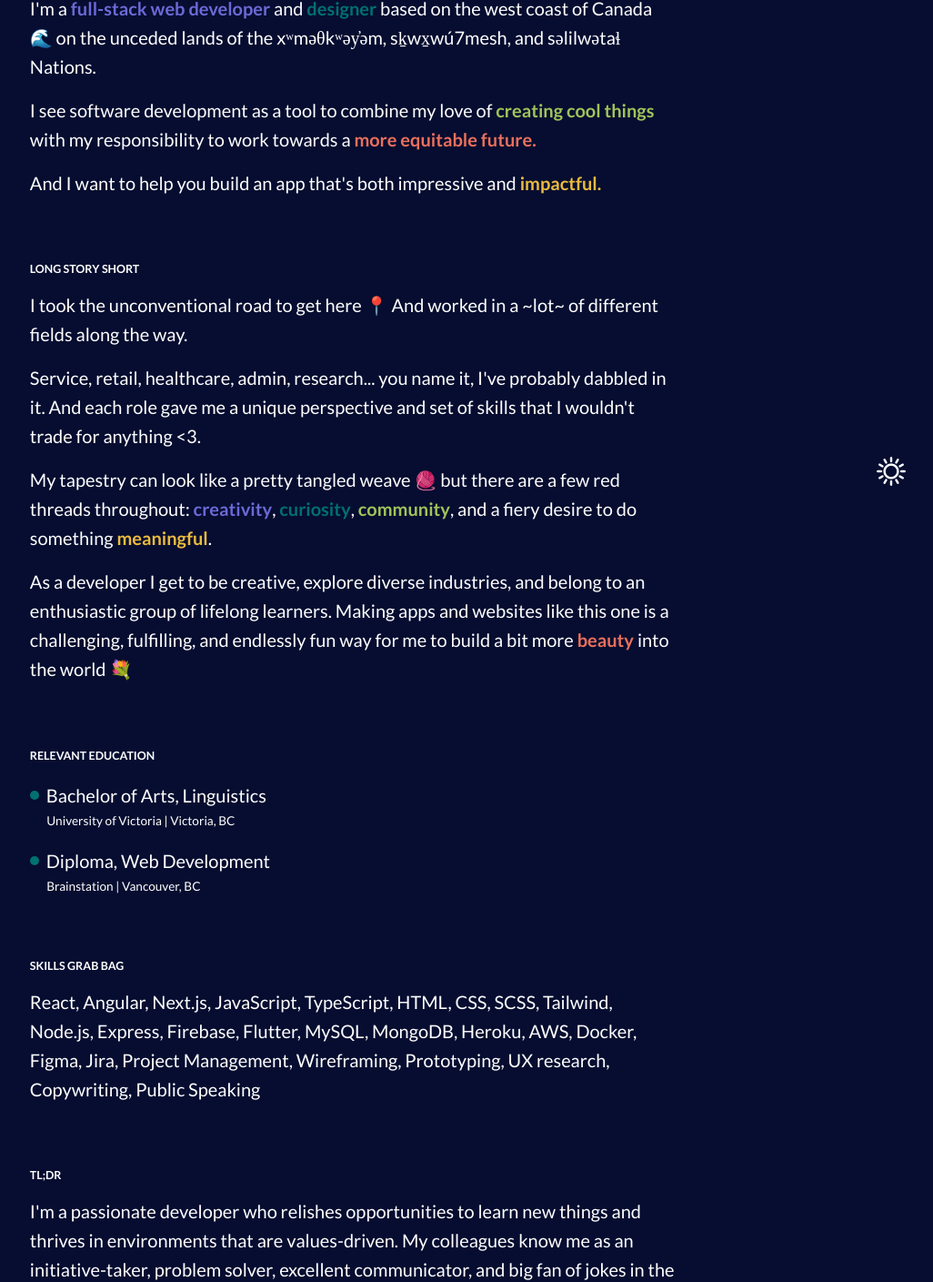
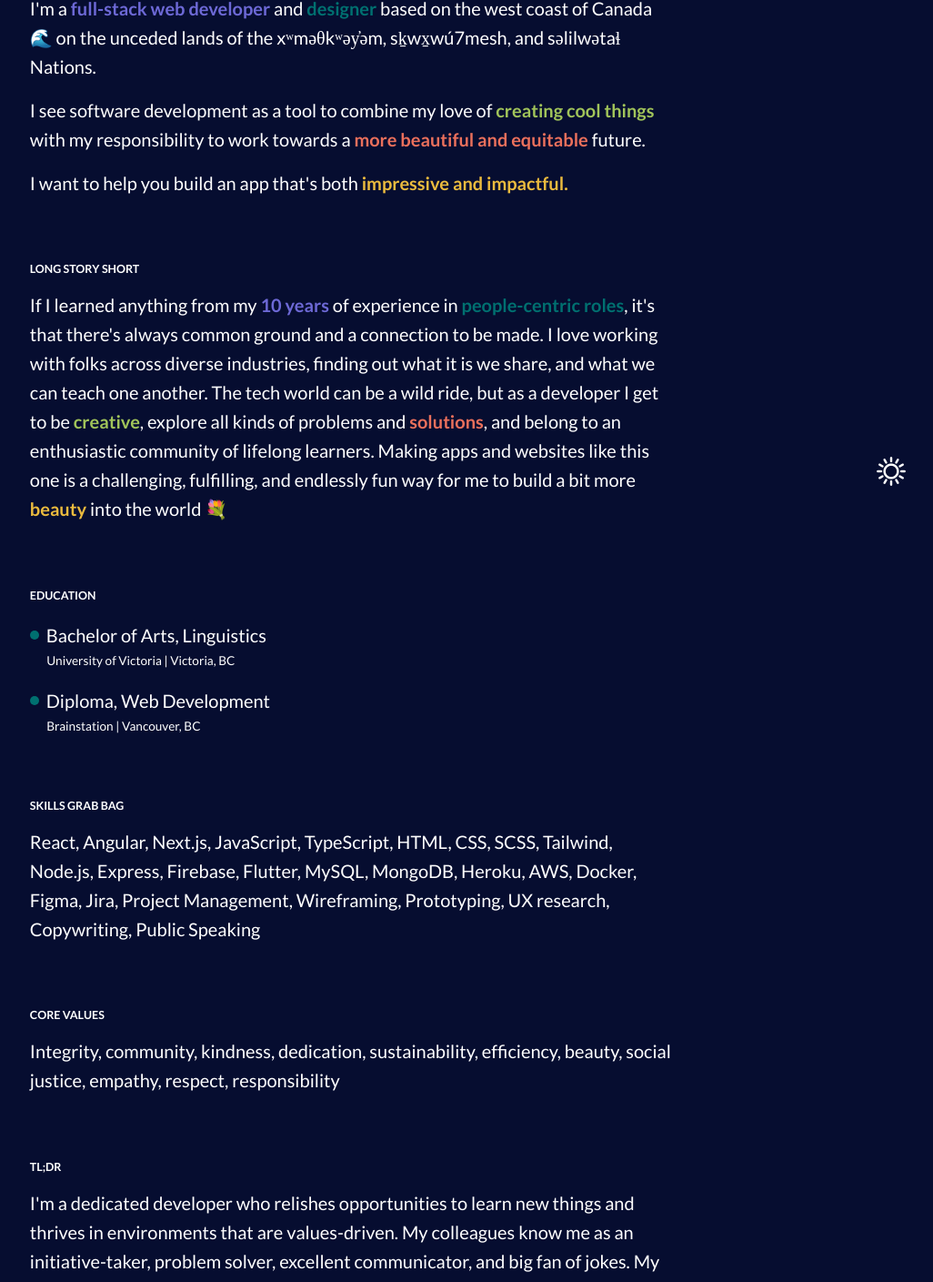
Before and after one commit to surayaclemens/portfolio, a React (Create React App) app: page / in a window 1280 px wide. Shown: the part 234-1643 px from the top of the page at 91% size, without its empty margins (252-1278 px from the left). Built offline with nearby package versions, Linux system fonts and the light colour scheme.

Commit message:
update main page copy

```diff
--- a/src/Pages/HomePage/HomePage.js
+++ b/src/Pages/HomePage/HomePage.js
@@ -27,22 +27,19 @@ function HomePage () {
                 <h3 className='home__subheader'>nice to meet you</h3>
                 <p className='home__body'>Hey, I'm Suraya 👋🏽 </p>
                 <p className='home__body'>I'm a <span className="home__body--purple">full-stack web developer</span> and <span className="home__body--forest">designer </span>based on the west coast of Canada 🌊 on the unceded lands of the xʷməθkʷəy̓əm, sḵwx̱wú7mesh, and səlilwətaɬ Nations.</p>
-                <p className='home__body'>I see software development as a tool to combine my love of <span className="home__body--green">creating cool things </span>with my responsibility to work towards a <span className="home__body--pink">more equitable future. </span></p>
-                <p className='home__body'>And I want to help you build an app that's both impressive and <span className="home__body--yellow">impactful.</span></p>
+                <p className='home__body'>I see software development as a tool to combine my love of <span className="home__body--green">creating cool things </span>with my responsibility to work towards a <span className="home__body--pink">more beautiful and equitable</span> future.</p>
+                <p className='home__body'>I want to help you build an app that's both <span className="home__body--yellow">impressive and impactful.</span></p>
             </section>
 
             {/* BACKGROUND */}
             <section className='home__section'>
                 <h3 className='home__subheader'>Long story short</h3>
-                <p className='home__body'>I took the unconventional road to get here 📍 And worked in a ~lot~ of different fields along the way.</p>
-                <p className='home__body'>Service, retail, healthcare, admin, research... you name it, I've probably dabbled in it. And each role gave me a unique perspective and set of skills that I wouldn't trade for anything &lt;3. </p>
-                <p className='home__body'>My tapestry can look like a pretty tangled weave 🧶 but there are a few red threads throughout: <span className="home__body--purple">creativity</span>,<span className="home__body--forest"> curiosity</span>,<span className="home__body--green"> community</span>, and a fiery desire to do something <span className="home__body--yellow">meaningful</span>.</p>
-                <p className='home__body'>As a developer I get to be creative, explore diverse industries, and belong to an enthusiastic group of lifelong learners. Making apps and websites like this one is a challenging, fulfilling, and endlessly fun way for me to build a bit more <span className="home__body--pink">beauty</span> into the world 💐 </p>
+                <p className='home__body'>If I learned anything from my <span className="home__body--purple">10 years</span> of experience in <span className="home__body--forest">people-centric roles</span>, it's that there's always common ground and a connection to be made. I love working with folks across diverse industries, finding out what it is we share, and what we can teach one another. The tech world can be a wild ride, but as a developer I get to be <span className="home__body--green">creative</span>, explore all kinds of problems and <span className="home__body--pink">solutions</span>, and belong to an enthusiastic community of lifelong learners. Making apps and websites like this one is a challenging, fulfilling, and endlessly fun way for me to build a bit more <span className="home__body--yellow">beauty</span> into the world 💐 </p>
             </section>
 
             {/* EDUCATION */}
             <section className='home__section'>
-                <h3 className='home__subheader'>Relevant Education</h3>
+                <h3 className='home__subheader'>Education</h3>
                 <div className='text-row'>
                   <div className='text-row__bullet'></div>
                   <p className='home__body home__body--list'>Bachelor of Arts, Linguistics</p>
@@ -61,11 +58,17 @@ function HomePage () {
                   <p className='home__body home__body'>React, Angular, Next.js, JavaScript, TypeScript, HTML, CSS, SCSS, Tailwind, Node.js, Express, Firebase, Flutter, MySQL, MongoDB, Heroku, AWS, Docker, Figma, Jira, Project Management, Wireframing, Prototyping, UX research, Copywriting, Public Speaking</p>
             </section>
 
+          {/* CORE VALUES */}
+            <section className='home__section'>
+                <h3 className='home__subheader'>Core Values</h3>
+                  <p className='home__body home__body'>Integrity, community, kindness, dedication, sustainability, efficiency, beauty, social justice, empathy, respect, responsibility</p>
+            </section>
+
             {/* TLDR */}
             <section className='home__section'>
                 <h3 className='home__subheader'>TL;DR</h3>
                 <p className='home__body'>
-                I'm a passionate developer who relishes opportunities to learn new things and thrives in environments that are values-driven. My colleagues know me as an initiative-taker, problem solver, excellent communicator, and big fan of jokes in the workplace. My friends know me as a language dork, textile enthusiast, and lap-swimmer. Let's make something great together :~)</p>
+                I'm a dedicated developer who relishes opportunities to learn new things and thrives in environments that are values-driven. My colleagues know me as an initiative-taker, problem solver, excellent communicator, and big fan of jokes. My friends know me as a language dork, textile enthusiast, and lap-swimmer. Let's make something great together :~)</p>
             </section>
             <section className='home__section'>
               <NavLink className='home-button'to='/mywork'>
```
